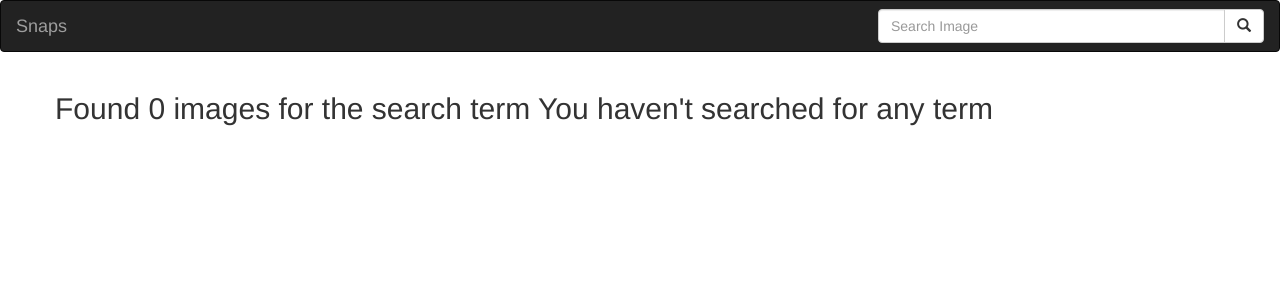
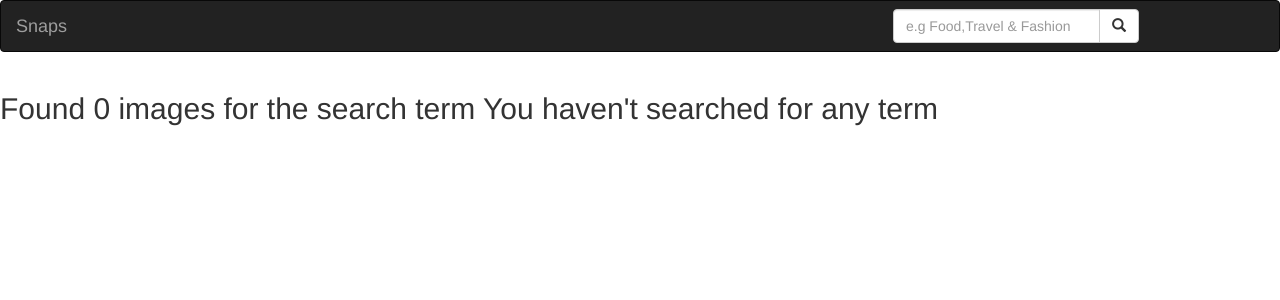
Before and after one commit to Brayonski/vyaktigat-gailaree, a Django app: page /search/ in a window 1280 px wide. Shown: the top 300 px of the page. Run offline with Django 3.2, Linux system fonts and the light colour scheme; some libraries are stand-ins or nearby versions.

```diff
--- a/snaps/templates/all-snaps/base.html
+++ b/snaps/templates/all-snaps/base.html
@@ -26,8 +26,6 @@
     {% block scripts %}
     <script src="https://ajax.googleapis.com/ajax/libs/jquery/3.2.1/jquery.min.js"></script>
     <script src="//code.jquery.com/jquery-3.2.1.min.js"></script>
-    <script src="jquery.fillcolor.js"></script>
-
     {% bootstrap_javascript %}
     {% endblock %}
 </body>
--- a/snaps/templates/all-snaps/search.html
+++ b/snaps/templates/all-snaps/search.html
@@ -1,23 +1,20 @@
 {% extends 'all-snaps/base.html' %}
 {% block content %}
-<div class="container">
+<div class="container-fluid">
     <div class="row">
-        {% if categories %}
-        <h2>Found {{ categories.length }} of searched term {{message}}</h2>
+        {% if image %}
+        <h2>Found {{ image|length }} of searched term {{message}}</h2>
         {% else %}
         <h2>Found 0 images for the search term {{message}}</h2>
         {% endif %}
     </div>
 
     <div class="row">
-
-        {% if categories %}
-        {% for image in categories %}
-        <div class="col-sm-6 col-md-3">
-            {{image.image}}
+        {% for img in image %}
+        <div class="col-md-3">
+            <img src="{{ img.image.url }}" class="images img-responsive" alt="Card Image"  style="height:400px; width: 400px";>
         </div>
         {% endfor %}
-        {% endif %}
     </div>
 </div>
 {% endblock %}
--- a/snaps/templates/navbar.html
+++ b/snaps/templates/navbar.html
@@ -4,7 +4,7 @@
 <head>
     <meta charset="utf-8" />
     <meta name="viewport" content="width=device-width, initial-scale=1">
-    <link rel="stylesheet" type="text/css" media="screen" href="main.css" />
+    <!-- <link rel="stylesheet" type="text/css" media="screen" href="main.css" /> -->
 </head>
 
 <body>
@@ -16,14 +16,15 @@
 
             <!-- Search form -->
             <div class="col-sm-4 col-md-4 navbar-right">
-                <form class="navbar-form" role="search" action="{% url 'search_results' %}"></form>
+                <form class="navbar-form" role="search" action="{% url 'search_results' %}">
                 <div class="input-group">
-                    <input type="text" class="form-control" placeholder="Search Image" name="image">
+                    <input type="text" class="form-control" placeholder="e.g Food,Travel & Fashion" name="image">
                     <div class="input-group-btn">
                         <button class="btn btn-default" type="submit"> <i class="glyphicon glyphicon-search"></i>
                         </button>
                     </div>
                 </div>
+            </form>
             </div>
         </div>
     </nav>
--- a/snaps/views.py
+++ b/snaps/views.py
@@ -12,11 +12,11 @@ def wholegallery(request):
     return render(request, 'all-snaps/snaps.html',{"snaps":snaps})
 
 def search_results(request):
-    if 'category' in request.GET and request.GET["category"]:
-        search_term = request.GET.get("category")
-        searched_categories = Category.search_by_image(search_term)
+    if 'image' in request.GET and request.GET["image"]:
+        search_term = request.GET.get("image")
+        searched_images = Image.search_by_image(search_term)
         message = f"{search_term}"
-        return render(request, 'all-snaps/search.html', {"message":message, "categories": searched_categories})
+        return render(request, 'all-snaps/search.html', {"message":message, "image": searched_images})
     else:
         message = "You haven't searched for any term"
         return render(request, 'all-snaps/search.html',{"message":message},)
```
Also changed, not shown: snaps/models.py (+4 -3 lines), snaps/templates/all-snaps/snaps.html (+13 -14 lines), static/js/scripts.js (+11 -13 lines).
